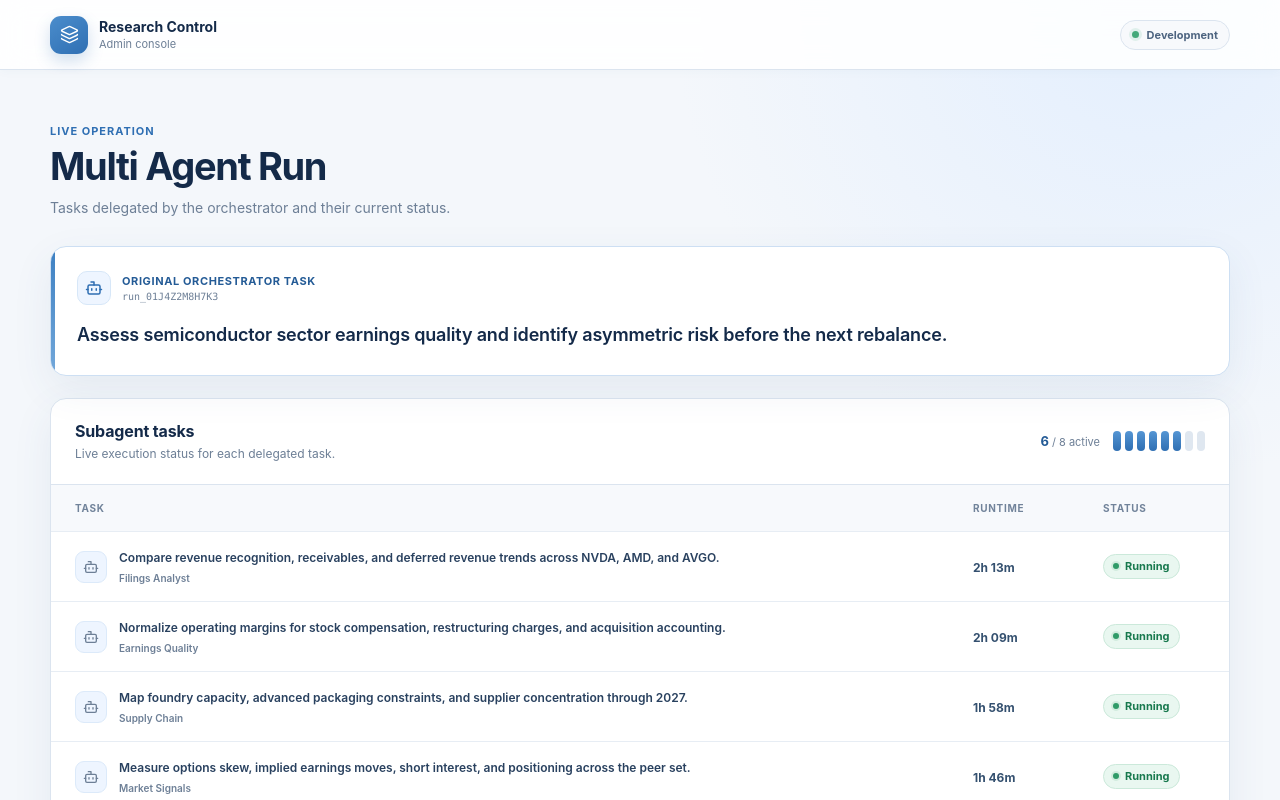
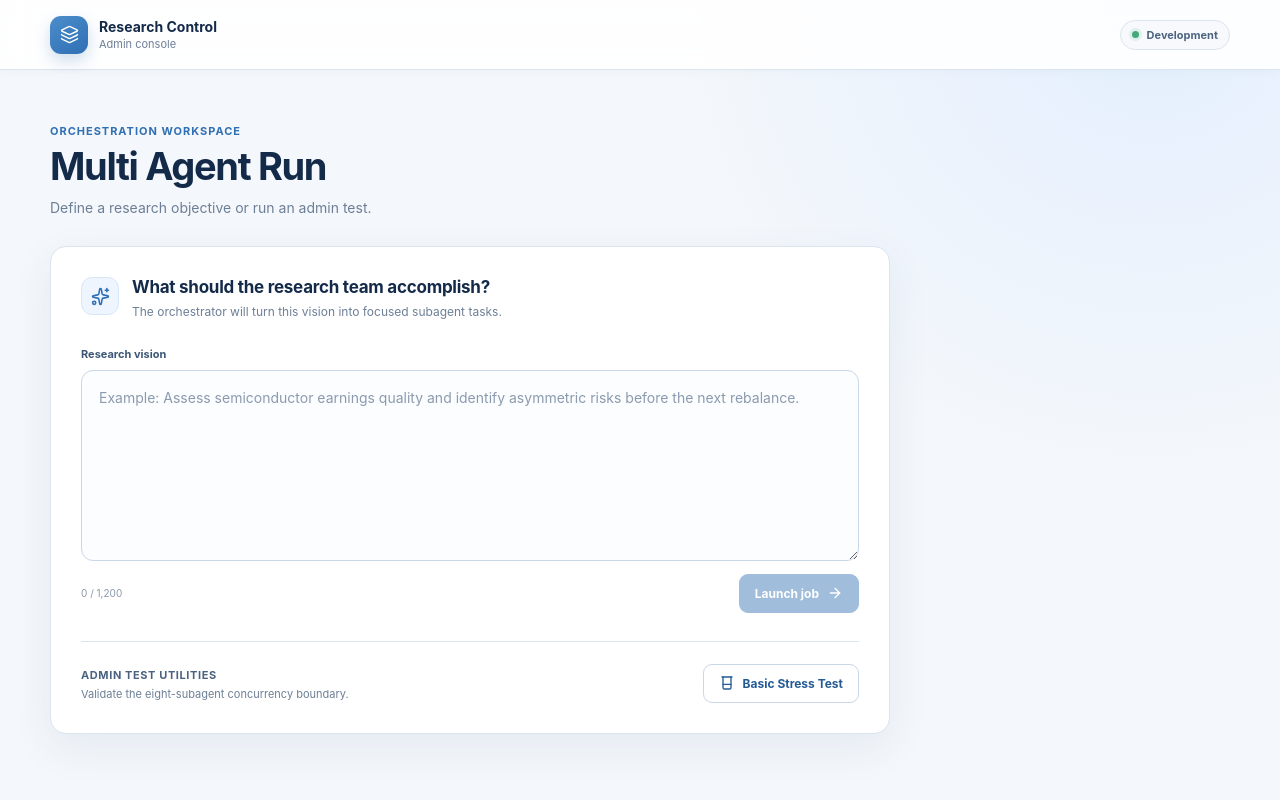
Before and after one commit to ccomyns/multi_agent_system, a Next.js app in the folder admin/: page / in a window 1280 px wide. Shown: the top 800 px of the page. Built offline with nearby package versions, Linux system fonts and the light colour scheme.

Commit message:
Add job launch and stress test states

```diff
--- a/admin/app/globals.css
+++ b/admin/app/globals.css
@@ -41,6 +41,11 @@ body {
   font-size: 14px;
 }
 
+button,
+textarea {
+  font: inherit;
+}
+
 a {
   color: inherit;
 }
@@ -79,6 +84,8 @@ p {
 
 .brand-mark,
 .task-icon,
+.launch-icon,
+.waiting-icon,
 .agent-icon {
   display: grid;
   flex: 0 0 auto;
@@ -168,11 +175,182 @@ h1 {
 }
 
 .task-card,
-.agents-card {
+.agents-card,
+.launch-card {
   background: var(--surface);
   border: 1px solid var(--border);
   border-radius: 16px;
   box-shadow: var(--shadow);
+}
+
+.launch-card {
+  max-width: 840px;
+  padding: 30px;
+}
+
+.launch-heading {
+  display: flex;
+  align-items: flex-start;
+  gap: 13px;
+  margin-bottom: 26px;
+}
+
+.launch-icon {
+  width: 38px;
+  height: 38px;
+  color: var(--blue);
+  background: var(--surface-blue);
+  border: 1px solid #d7e7f8;
+  border-radius: 11px;
+}
+
+.launch-heading h2 {
+  color: var(--text-strong);
+  font-size: 17px;
+  font-weight: 700;
+  letter-spacing: -0.015em;
+}
+
+.launch-heading p {
+  margin-top: 6px;
+  color: var(--text-muted);
+  font-size: 12px;
+  line-height: 1.5;
+}
+
+.launch-form {
+  display: grid;
+}
+
+.launch-form label {
+  margin-bottom: 9px;
+  color: #3b5675;
+  font-size: 11px;
+  font-weight: 700;
+}
+
+.launch-form textarea {
+  width: 100%;
+  min-height: 176px;
+  padding: 16px 17px;
+  resize: vertical;
+  color: var(--text-strong);
+  background: #fbfdff;
+  border: 1px solid var(--border-strong);
+  border-radius: 12px;
+  outline: 0;
+  font-size: 14px;
+  line-height: 1.6;
+  transition:
+    border-color 140ms ease,
+    box-shadow 140ms ease,
+    background-color 140ms ease;
+}
+
+.launch-form textarea::placeholder {
+  color: #8b9aae;
+}
+
+.launch-form textarea:hover {
+  border-color: #aebfd2;
+}
+
+.launch-form textarea:focus {
+  background: var(--surface);
+  border-color: #78a7d5;
+  box-shadow: 0 0 0 4px rgb(67 127 187 / 11%);
+}
+
+.launch-form-footer {
+  display: flex;
+  align-items: center;
+  justify-content: space-between;
+  gap: 18px;
+  margin-top: 13px;
+}
+
+.launch-form-footer > span {
+  color: #8998aa;
+  font-size: 10px;
+}
+
+.primary-button,
+.secondary-button {
+  display: inline-flex;
+  min-height: 39px;
+  align-items: center;
+  justify-content: center;
+  gap: 8px;
+  padding: 0 15px;
+  border-radius: 9px;
+  font-size: 12px;
+  font-weight: 700;
+  cursor: pointer;
+  transition:
+    background-color 140ms ease,
+    border-color 140ms ease,
+    box-shadow 140ms ease,
+    transform 140ms ease;
+}
+
+.primary-button {
+  color: #ffffff;
+  background: var(--blue);
+  border: 1px solid var(--blue);
+  box-shadow: 0 7px 16px rgb(47 111 179 / 18%);
+}
+
+.primary-button:hover:not(:disabled) {
+  background: var(--blue-strong);
+  border-color: var(--blue-strong);
+  transform: translateY(-1px);
+}
+
+.primary-button:disabled {
+  cursor: not-allowed;
+  opacity: 0.45;
+  box-shadow: none;
+}
+
+.secondary-button {
+  color: var(--blue-strong);
+  background: var(--surface);
+  border: 1px solid var(--border-strong);
+}
+
+.secondary-button:hover {
+  background: var(--surface-blue);
+  border-color: #aec8e3;
+}
+
+.primary-button:focus-visible,
+.secondary-button:focus-visible {
+  outline: 2px solid #397bbb;
+  outline-offset: 3px;
+}
+
+.admin-tests {
+  display: flex;
+  align-items: center;
+  justify-content: space-between;
+  gap: 24px;
+  margin-top: 28px;
+  padding-top: 22px;
+  border-top: 1px solid var(--border);
+}
+
+.admin-tests-label {
+  color: #4b6380;
+  font-size: 11px;
+  font-weight: 750;
+  letter-spacing: 0.055em;
+  text-transform: uppercase;
+}
+
+.admin-tests p {
+  margin-top: 5px;
+  color: var(--text-muted);
+  font-size: 11px;
 }
 
 .task-card {
@@ -388,6 +566,35 @@ tbody tr:hover {
   font-weight: 700;
 }
 
+.waiting-state {
+  display: grid;
+  min-height: 230px;
+  place-items: center;
+  align-content: center;
+  gap: 8px;
+  color: var(--text-muted);
+  text-align: center;
+}
+
+.waiting-icon {
+  width: 38px;
+  height: 38px;
+  margin-bottom: 3px;
+  color: var(--blue);
+  background: var(--surface-blue);
+  border: 1px solid #d8e7f7;
+  border-radius: 11px;
+}
+
+.waiting-state strong {
+  color: var(--text-strong);
+  font-size: 13px;
+}
+
+.waiting-state p {
+  font-size: 11px;
+}
+
 .status-badge {
   display: inline-flex;
   min-height: 25px;
@@ -492,6 +699,34 @@ tbody tr:hover {
     padding: 20px;
   }
 
+  .launch-card {
+    padding: 22px 20px;
+  }
+
+  .launch-heading {
+    margin-bottom: 22px;
+  }
+
+  .launch-heading h2 {
+    font-size: 15px;
+    line-height: 1.35;
+  }
+
+  .launch-form textarea {
+    min-height: 164px;
+    font-size: 13px;
+  }
+
+  .admin-tests {
+    align-items: stretch;
+    flex-direction: column;
+    gap: 15px;
+  }
+
+  .secondary-button {
+    width: 100%;
+  }
+
   .task-card h2 {
     font-size: 15px;
   }
--- a/admin/components/run-dashboard.tsx
+++ b/admin/components/run-dashboard.tsx
@@ -1,11 +1,35 @@
 "use client";
 
-import { Bot, Layers3 } from "lucide-react";
+import { ArrowRight, Beaker, Bot, Layers3, Sparkles } from "lucide-react";
+import { useState } from "react";
 
 import { StatusBadge } from "@/components/status-badge";
 import type { ActiveRun } from "@/lib/types";
 
 export function RunDashboard({ run }: { run: ActiveRun }) {
+  const [vision, setVision] = useState("");
+  const [activeRun, setActiveRun] = useState<ActiveRun | null>(null);
+
+  function launchJob() {
+    const objective = vision.trim();
+    if (!objective) {
+      return;
+    }
+
+    setActiveRun({
+      ...run,
+      id: "run_pending_integration",
+      objective,
+      status: "initializing",
+      activeAgentCount: 0,
+      agents: [],
+    });
+  }
+
+  function launchBasicStressTest() {
+    setActiveRun(run);
+  }
+
   return (
     <div className="app-shell">
       <header className="topbar">
@@ -28,12 +52,77 @@ export function RunDashboard({ run }: { run: ActiveRun }) {
       <main id="multi-agent-run" className="main-content">
         <header className="page-header">
           <div>
-            <span className="eyebrow">Live operation</span>
+            <span className="eyebrow">
+              {activeRun ? "Live operation" : "Orchestration workspace"}
+            </span>
             <h1>Multi Agent Run</h1>
-            <p>Tasks delegated by the orchestrator and their current status.</p>
+            <p>
+              {activeRun
+                ? "Tasks delegated by the orchestrator and their current status."
+                : "Define a research objective or run an admin test."}
+            </p>
           </div>
         </header>
 
+        {!activeRun ? (
+          <section className="launch-card" aria-labelledby="launch-heading">
+            <div className="launch-heading">
+              <span className="launch-icon" aria-hidden="true">
+                <Sparkles size={19} />
+              </span>
+              <div>
+                <h2 id="launch-heading">What should the research team accomplish?</h2>
+                <p>The orchestrator will turn this vision into focused subagent tasks.</p>
+              </div>
+            </div>
+
+            <form
+              className="launch-form"
+              onSubmit={(event) => {
+                event.preventDefault();
+                launchJob();
+              }}
+            >
+              <label htmlFor="research-vision">Research vision</label>
+              <textarea
+                id="research-vision"
+                data-testid="research-vision"
+                value={vision}
+                onChange={(event) => setVision(event.target.value)}
+                placeholder="Example: Assess semiconductor earnings quality and identify asymmetric risks before the next rebalance."
+                maxLength={1200}
+                rows={7}
+              />
+              <div className="launch-form-footer">
+                <span>{vision.length} / 1,200</span>
+                <button
+                  className="primary-button"
+                  type="submit"
+                  disabled={!vision.trim()}
+                >
+                  Launch job
+                  <ArrowRight size={16} aria-hidden="true" />
+                </button>
+              </div>
+            </form>
+
+            <div className="admin-tests">
+              <div>
+                <span className="admin-tests-label">Admin test utilities</span>
+                <p>Validate the eight-subagent concurrency boundary.</p>
+              </div>
+              <button
+                className="secondary-button"
+                type="button"
+                onClick={launchBasicStressTest}
+              >
+                <Beaker size={16} aria-hidden="true" />
+                Basic Stress Test
+              </button>
+            </div>
+          </section>
+        ) : (
+          <>
             <section className="task-card" aria-labelledby="task-heading">
               <div className="task-card-heading">
                 <span className="task-icon" aria-hidden="true">
@@ -41,10 +130,10 @@ export function RunDashboard({ run }: { run: ActiveRun }) {
                 </span>
                 <div>
                   <span className="task-label">Original orchestrator task</span>
-              <span className="run-id mono">{run.id}</span>
+                  <span className="run-id mono">{activeRun.id}</span>
                 </div>
               </div>
-          <h2 id="task-heading">{run.objective}</h2>
+              <h2 id="task-heading">{activeRun.objective}</h2>
             </section>
 
             <section className="agents-card" aria-labelledby="agents-heading">
@@ -56,18 +145,24 @@ export function RunDashboard({ run }: { run: ActiveRun }) {
 
                 <div className="capacity">
                   <span className="capacity-count">
-                <strong>{run.activeAgentCount}</strong> / {run.maxActiveAgents} active
+                    <strong>{activeRun.activeAgentCount}</strong> /{" "}
+                    {activeRun.maxActiveAgents} active
                   </span>
                   <div
                     className="capacity-slots"
-                aria-label={`${run.activeAgentCount} of ${run.maxActiveAgents} active agent slots`}
+                    aria-label={`${activeRun.activeAgentCount} of ${activeRun.maxActiveAgents} active agent slots`}
                   >
-                {Array.from({ length: run.maxActiveAgents }, (_, index) => (
+                    {Array.from(
+                      { length: activeRun.maxActiveAgents },
+                      (_, index) => (
                         <span
                           key={index}
-                    className={index < run.activeAgentCount ? "filled" : undefined}
+                          className={
+                            index < activeRun.activeAgentCount ? "filled" : undefined
+                          }
                         />
-                ))}
+                      ),
+                    )}
                   </div>
                 </div>
               </div>
@@ -82,7 +177,7 @@ export function RunDashboard({ run }: { run: ActiveRun }) {
                     </tr>
                   </thead>
                   <tbody>
-                {run.agents.map((agent) => (
+                    {activeRun.agents.map((agent) => (
                       <tr key={agent.id}>
                         <td>
                           <div className="task-cell">
@@ -105,8 +200,20 @@ export function RunDashboard({ run }: { run: ActiveRun }) {
                     ))}
                   </tbody>
                 </table>
+
+                {activeRun.agents.length === 0 && (
+                  <div className="waiting-state" role="status">
+                    <span className="waiting-icon" aria-hidden="true">
+                      <Bot size={18} />
+                    </span>
+                    <strong>Waiting for subagent tasks</strong>
+                    <p>The orchestrator is preparing its delegation plan.</p>
+                  </div>
+                )}
               </div>
             </section>
+          </>
+        )}
       </main>
     </div>
   );
```
Lines whose indentation alone changed are shown as unchanged.
